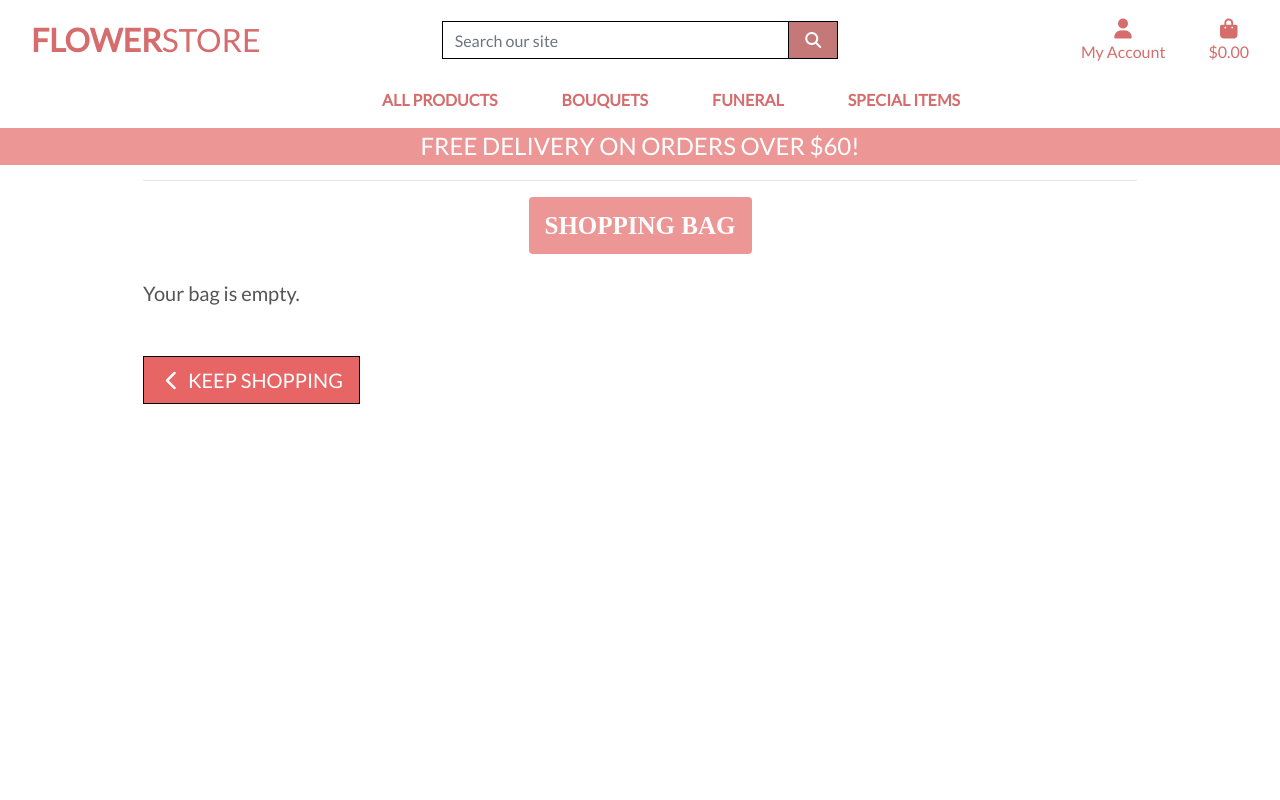
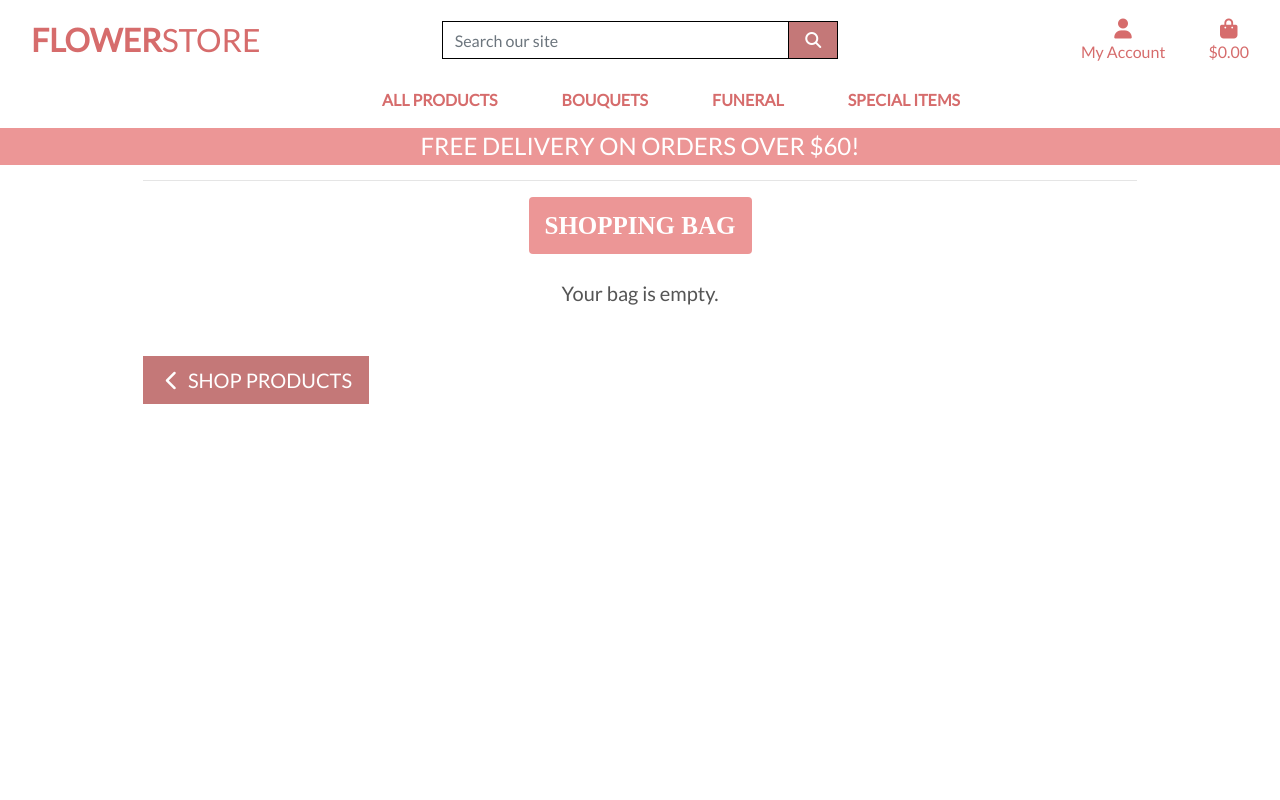
Before and after one commit to YOSTINA-dh/flower_store1, a Django app: page /bag/ in a window 1280 px wide. Run offline with Django 3.2, Linux system fonts and the light colour scheme; some libraries are stand-ins or nearby versions.

Commit message:
Uppdated bag files

```diff
--- a/bag/templates/bag/bag.html
+++ b/bag/templates/bag/bag.html
@@ -1,7 +1,6 @@
 {% extends "base.html" %}
 {% load static %}
 {% load bag_tools %}
-
 {% block page_header %}
 <div class="container header-container">
     <div class="row">
@@ -120,25 +119,23 @@
                                 <span class="icon">
                                     <i class="fas fa-chevron-left"></i>
                                 </span>
-                                        <span class="text-uppercase">Keep Shopping</span>
+                                <span class="text-uppercase">SHOP PRODUCTS</span>
                             </a>
-                                    <a href="" class="btn btn-black rounded-0 btn-lg">
-                                        <span class="text-uppercase">Secure Checkout</span>
-                                        <span class="icon">
-                                            <i class="fas fa-lock"></i>
-                                        </span>
+                            <a href="{% url 'checkout' %}" class="btn btn-black rounded-0 btn-lg">
+                                <span class="text-uppercase">Checkout&#128179;</span>
+
                             </a>
                         </td>
                     </tr>
                 </table>
             </div>
             {% else %}
-                    <p class="lead mb-5">Your bag is empty.</p>
-                    <a href="{% url 'products' %}" class="btn btn-outline-black rounded-0 btn-lg">
+            <p class="lead mb-5 text-center">Your bag is empty.</p>
+            <a href="{% url 'products' %}" class="btn btn-black rounded-0 btn-lg text-center">
                 <span class="icon">
                     <i class="fas fa-chevron-left"></i>
                 </span>
-                        <span class="text-uppercase">Keep Shopping</span>
+                <span class="text-uppercase">SHOP PRODUCTS</span>
             </a>
             {% endif %}
         </div>
@@ -149,23 +146,23 @@
 {% block postloadjs %}
 {{ block.super }}
 {% include 'products/includes/quantity_input_script.html' %}
-
 <script type="text/javascript">
     // Update quantity on click
-    $('.update-link').click(function(e) {
+    $('.update-link').click(function (e) {
         var form = $(this).prev('.update-form');
         form.submit();
     })
 
     // Remove item and reload on click
-    $('.remove-item').click(function(e) {
+    $('.remove-item').click(function (e) {
         var csrfToken = "{{ csrf_token }}";
         var itemId = $(this).attr('id').split('remove_')[1];
         var url = `/bag/remove/${itemId}/`;
-        var data = {'csrfmiddlewaretoken': csrfToken, 'product_size': size};
+        var data = { 'csrfmiddlewaretoken': csrfToken };
+
 
         $.post(url, data)
-         .done(function() {
+            .done(function () {
                 location.reload();
             });
     })
```
Lines whose indentation alone changed are shown as unchanged.
